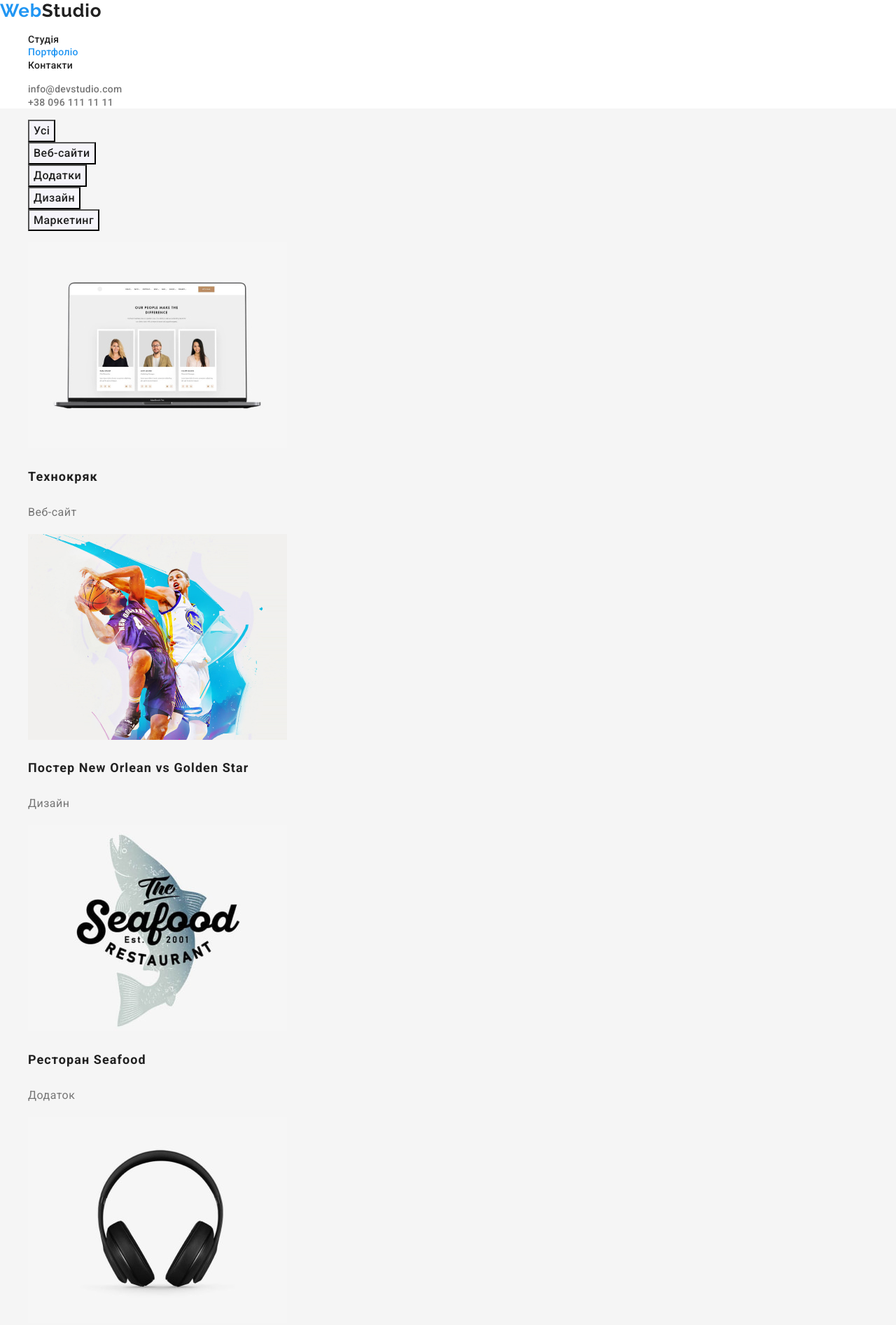
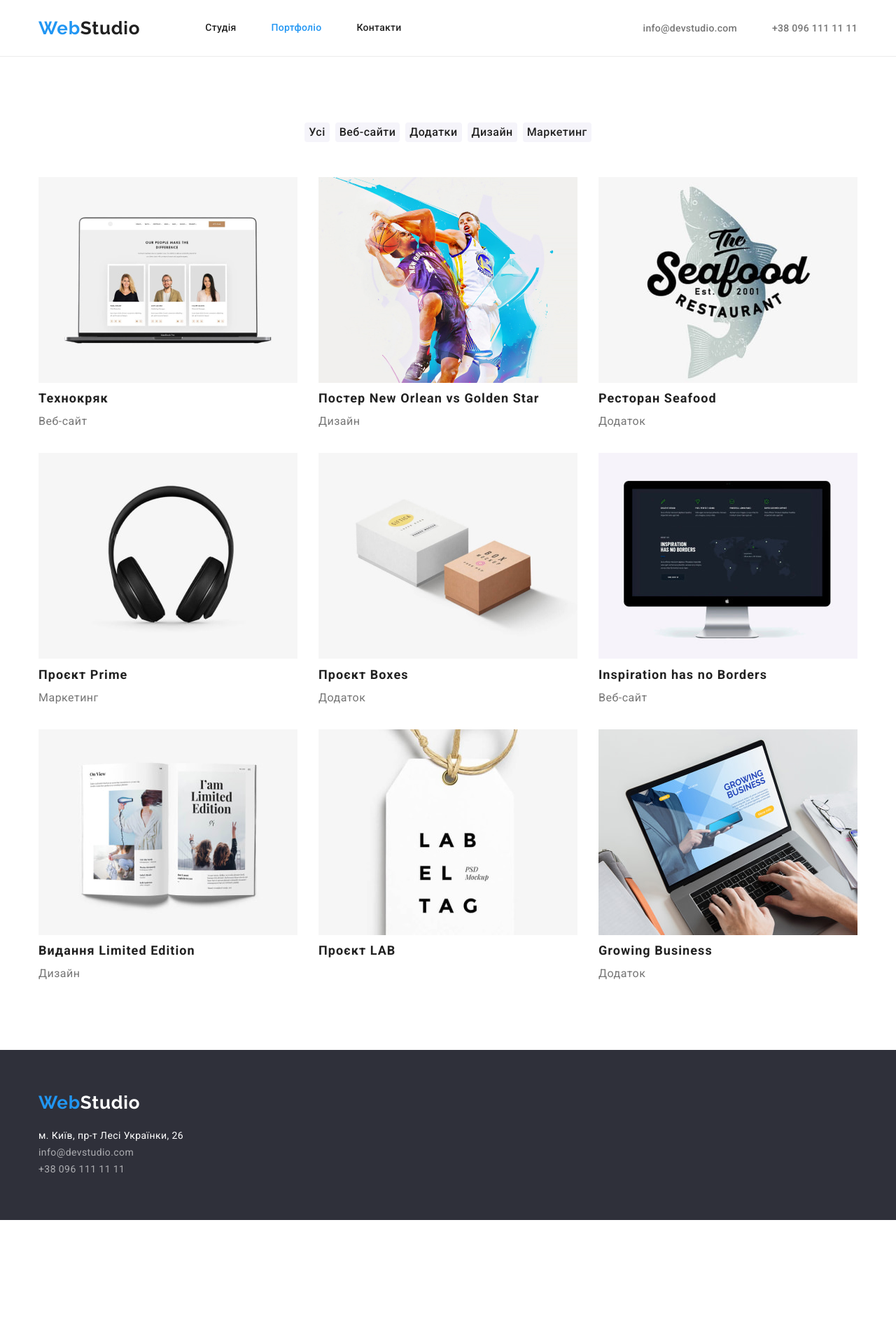
Before and after one commit to sidor91/goit-markup-hw-03, a plain HTML site: page portfolio.html in a window 1280 px wide. Shown: the top 1893 px of the page at 70% size. After the commit the page ends 1743 px from the top, so only its background shows below. Drawn offline with nearby package versions, Linux system fonts and the light colour scheme.

Commit message:
задает стили flex-box

```diff
--- a/css/styles.css
+++ b/css/styles.css
@@ -16,11 +16,23 @@
     --header-contacts-color:#757575;
     --footer-contacts-color:rgba(255, 255, 255, 0.6);
     --white-color:#FFFFFF;
-    --primary-background-color:#F5F5F5;
+    --primary-background-color:#FFFFFF;
     --secondary-background-color:#F5F4FA;
     --header-background-color:#FFFFFF;
     --hero-background-color:#2F303A;
     --order-button-hover:#188CE8;
+}
+
+h1,
+h2,
+h3,
+h4,
+h5,
+h6,
+p,
+ul {
+    margin: 0;
+    padding: 0;
 }
 
 body {
@@ -37,10 +49,28 @@ body {
     text-decoration: none;
 }
 
+.section {
+    padding-top: 94px;
+    padding-bottom: 94px;
+}
+
 /* Хедер */
 
+.container {
+    margin-left: auto;
+    margin-right: auto;
+    width: 1200px;
+    padding-left: 15px;
+    padding-right: 15px;
+}
+
+.header-nav {
+    display: flex;
+    align-items: center;
+}
+
 .header {
-    background-color: var(--header-background-color);
+    border-bottom: 1px solid #ECECEC;;
 }
 
 /* Лого */
@@ -61,7 +91,20 @@ body {
 
 /* Головна навігація */
 
+.site-nav {
+    display: flex;
+    margin-left: 93px;
+}
+
+.site-nav .item + .item {
+    margin-left: 50px;
+}
+
 .site-nav .link {
+    display: block;
+    padding-top: 32px;
+    padding-bottom: 32px;
+
     color: var(--title-text-color);
     font-weight: 500;
     font-size: 14px;
@@ -78,6 +121,16 @@ body {
 }
 
 /* Контакти у хедері */
+
+.header-contacts {
+    display: flex;
+    margin-left: auto;
+}
+
+.header-contacts .item + .item {
+    margin-left: 50px;
+}
+
 
 .header-contacts .link {
     color: var(--header-contacts-color);
@@ -98,6 +151,9 @@ body {
 
 .hero {
     background-color: var(--hero-background-color);
+    text-align: center;
+    padding-top: 200px;
+    padding-bottom: 200px;
 }
 
 .hero-button, .category-button {
@@ -105,23 +161,29 @@ body {
 }
 
 .hero-title {
+    margin-bottom: 30px;
+
     color: var(--white-color);
     font-weight: 900;
     font-size: 44px;
     line-height: 1.36;
-    text-align: center;
     letter-spacing: 0.06em;
     text-transform: uppercase;
 }
 
 .hero-button {
+    border: none;
+    border-radius: 4px;
+    padding: 10px 32px;
+    min-width: 216px;
+    display: inline-block;
+
     background-color: var(--accent-color);
     color: var(--white-color);
+
     font-weight: 700;
     font-size: 16px;
     line-height: 1.88;
-    display: flex;
-    align-items: center;
     text-align: center;
     letter-spacing: 0.06em;
 }
@@ -142,7 +204,18 @@ body {
 
 /* Features */
 
-.features .features-title {
+.features-list {
+    display: flex;
+    flex-wrap: wrap;
+}
+
+.features-list .item {
+    width: 270px;
+}
+
+.features-title {
+    margin-bottom: 10px;
+
     color: var(--title-text-color);
     font-weight: 700;
     font-size: 14px;
@@ -157,9 +230,29 @@ body {
     letter-spacing: 0.03em;
 }
 
+/* What we do */
+
+.section-title {
+    margin-bottom: 50px;
+}
+
 /* Team */
 
+.section.secondary-color {
+    background-color: var(--secondary-background-color);
+}
+
+.team .section-title {
+    margin-bottom: 50px;
+}
+
+.team-photo {
+    margin-bottom: 30px;
+}
+
 .team-name {
+    margin-bottom: 10px;
+
     color: var(--title-text-color);
     font-weight: 500;
     font-size: 16px;
@@ -181,8 +274,17 @@ body {
     background-color: var(--hero-background-color);
 }
 
+.footer .container {
+    padding-top: 60px;
+    padding-bottom: 60px;
+}
+
 .footer-logo {
+    display: inline-block;
+    margin-bottom: 20px;
+
     color: var(--white-color);
+
     font-family: Raleway, sans-serif;
     font-weight: 700;
     font-size: 26px;
@@ -214,7 +316,21 @@ body {
 
 /* Фільтр */
 
+.category {
+    display: flex;
+    margin-bottom: 50px;
+    justify-content: center;
+}
+
+.category .item + .item{
+    margin-left: 8px;
+}
+
 .category-button {
+    display: inline-block;
+    border-radius: 4px;
+    border: none;
+
     background-color: var(--secondary-background-color);
     color: var(--title-text-color);
     font-weight: 500;
@@ -231,6 +347,27 @@ body {
 }
 
 /* Портфоліо */
+
+.project {
+    display: flex;
+    flex-wrap: wrap;
+
+}
+
+.project .item {
+    display: block;
+    width: 370px;
+    margin-right: 30px;
+    margin-bottom: 30px;
+}
+
+.project .item:nth-child(3n) {
+    margin-right: 0;
+}
+
+.project .item:nth-last-child(-n+3) {
+    margin-bottom: 0;
+}
 
 .project-title {
     color: var(--title-text-color);
--- a/portfolio.html
+++ b/portfolio.html
@@ -16,93 +16,94 @@
 <body>
     <!--Header-->
     <header class="header">
+        <div class="container header-nav">
             <a href="./index.html" class="header-logo link"> <span class="accent">Web</span>Studio</a>
             <nav>
                 <ul class="site-nav list">
-                <li><a href="./index.html" class="link">Студія</a></li>
-                <li><a href="./portfolio.html" class="link current">Портфоліо</a></li>
-                <li><a href="" class="link">Контакти</a></li>
+                    <li class="item"><a href="./index.html" class="link ">Студія</a></li>
+                    <li class="item"><a href="./portfolio.html" class="link current">Портфоліо</a></li>
+                    <li class="item"><a href="" class="link">Контакти</a></li>
                 </ul>
             </nav>
             <ul class="header-contacts list">
-            <li>
+                <li class="item">
                     <a href="mailto:info@devstudio.com" class="link">info@devstudio.com</a>
                 </li>
-            <li>
+                <li class="item">
                     <a href="tel:+380961111111" class="link">+38 096 111 11 11</a>
                 </li>
             </ul>
+        </div>
     </header>
     <main>
         <!--Портфоліо-->
         <h1 hidden class="section-title">Портфоліо</h1>
         <!--Filter-->
-        <section>
-            <ul class="list categoty">
-                <li><button type="button" class="category-button">Усі</button></li>
-                <li><button type="button" class="category-button">Веб-сайти</button></li>
-                <li><button type="button" class="category-button">Додатки</button></li>
-                <li><button type="button" class="category-button">Дизайн</button></li>
-                <li><button type="button" class="category-button">Маркетинг</button></li>
+        <section class="section">
+            <div class="container">
+                <ul class="list category">
+                    <li class="item"><button type="button" class="category-button">Усі</button></li>
+                    <li class="item"><button type="button" class="category-button">Веб-сайти</button></li>
+                    <li class="item"><button type="button" class="category-button">Додатки</button></li>
+                    <li class="item"><button type="button" class="category-button">Дизайн</button></li>
+                    <li class="item"><button type="button" class="category-button">Маркетинг</button></li>
                 </ul>
-            <ul class="list project">
-                <li>
+                <ul class="project list">
+                    <li class="item">
                         <a href="" class="link">
-                        <img src="./images/project1.jpg" alt="ноутбук з зображенням сайта" width="370" height="294">
+                            <img src="./images/project1.jpg" alt="ноутбук з зображенням сайта" width="370">
                             <h3 class="project-title">Технокряк</h3>
                             <p class="project-category">Веб-сайт</p>
                         </a>
                     </li>
-                <li>
+                    <li class="item">
                         <a href="" class="link">
-                        <img src="./images/project2.jpg" alt="два баскетболісти" width="370" height="294">
+                            <img src="./images/project2.jpg" alt="два баскетболісти" width="370">
                             <h3 class="project-title">Постер New Orlean vs Golden Star</h3>
                             <p class="project-category">Дизайн</p>
                         </a>
                     </li>
-                <li>
+                    <li class="item">
                         <a href="" class="link">
-                        <img src="./images/project3.jpg" alt="логотип Seafood Restaraunt" width="370" height="294">
+                            <img src="./images/project3.jpg" alt="логотип Seafood Restaraunt" width="370">
                             <h3 class="project-title">Ресторан Seafood</h3>
                             <p class="project-category">Додаток</p>
                         </a>
                     </li>
-                <li>
+                    <li class="item">
                         <a href="" class="link">
-                        <img src="./images/project4.jpg" alt="навушники" width="370" height="294">
+                            <img src="./images/project4.jpg" alt="навушники" width="370">
                             <h3 class="project-title">Проєкт Prime</h3>
                             <p class="project-category">Маркетинг</p>
                         </a>
                     </li>
-                <li>
+                    <li class="item">
                         <a href="" class="link">
-                        <img src="./images/project5.jpg" alt="дві коробки" width="370" height="294">
+                            <img src="./images/project5.jpg" alt="дві коробки" width="370">
                             <h3 class="project-title">Проєкт Boxes</h3>
                             <p class="project-category">Додаток</p>
                         </a>
                     </li>
-                <li>
+                    <li class="item">
                         <a href="" class="link">
-                        <img src="./images/project6.jpg" alt="монітор з зображенням сайту" width="370" height="294">
+                            <img src="./images/project6.jpg" alt="монітор з зображенням сайту" width="370">
                             <h3 class="project-title">Inspiration has no Borders</h3>
                             <p class="project-category">Веб-сайт</p>
                         </a>
                     </li>
-                <li>
+                    <li class="item">
                         <a href="" class="link">
-                        <img src="./images/project7.jpg" alt="журнал" width="370" height="294">
+                            <img src="./images/project7.jpg" alt="журнал" width="370">
                             <h3 class="project-title">Видання Limited Edition</h3>
                             <p class="project-category">Дизайн</p>
                         </a>
                     </li>
-                <li>
+                    <li class="item">
                         <a href="" class="link">
-                        <img src="./images/project8.jpg" alt="етикетка" width="370" height="294">
-                    <h3 class="project-title">Проєкт LAB</h3>
-                    <p class="project-category">Маркетинг</p>
-                    </a>
+                            <img src="./images/project8.jpg" alt="етикетка" width="370">
+                            <h3 class="project-title">Проєкт LAB</h3>                        </a>
                     </li>
-                <li>
+                    <li class="item">
                         <a href="" class="link">
                             <img src="./images/project9.jpg" alt="руки на клавіатурі ноутбука" width="370" height="294">
                             <h3 class="project-title">Growing Business</h3>
@@ -110,14 +111,16 @@
                         </a>
                     </li>
                 </ul>
+            </div>
         </section>
     </main>
     <footer class="footer">
+        <div class="container">
             <a href="./index.html" class="footer-logo link"> <span class="accent">Web</span>Studio</a>
             <address>
                 <ul class="list">
                     <li class="address">
-                    м. Київ, пр-т Лесі Українки, 26
+                        <p>м. Київ, пр-т Лесі Українки, 26</p>
                     </li>
                     <li class="footer-contacts">
                         <a href="mailto:info@devstudio.com" class="link">info@devstudio.com</a>
@@ -127,6 +130,7 @@
                     </li>
                 </ul>
             </address>
+        </div>
     </footer>
 </body>
 
```
Also changed, not shown: index.html (+28 -18 lines). Lines whose indentation alone changed are shown as unchanged.
